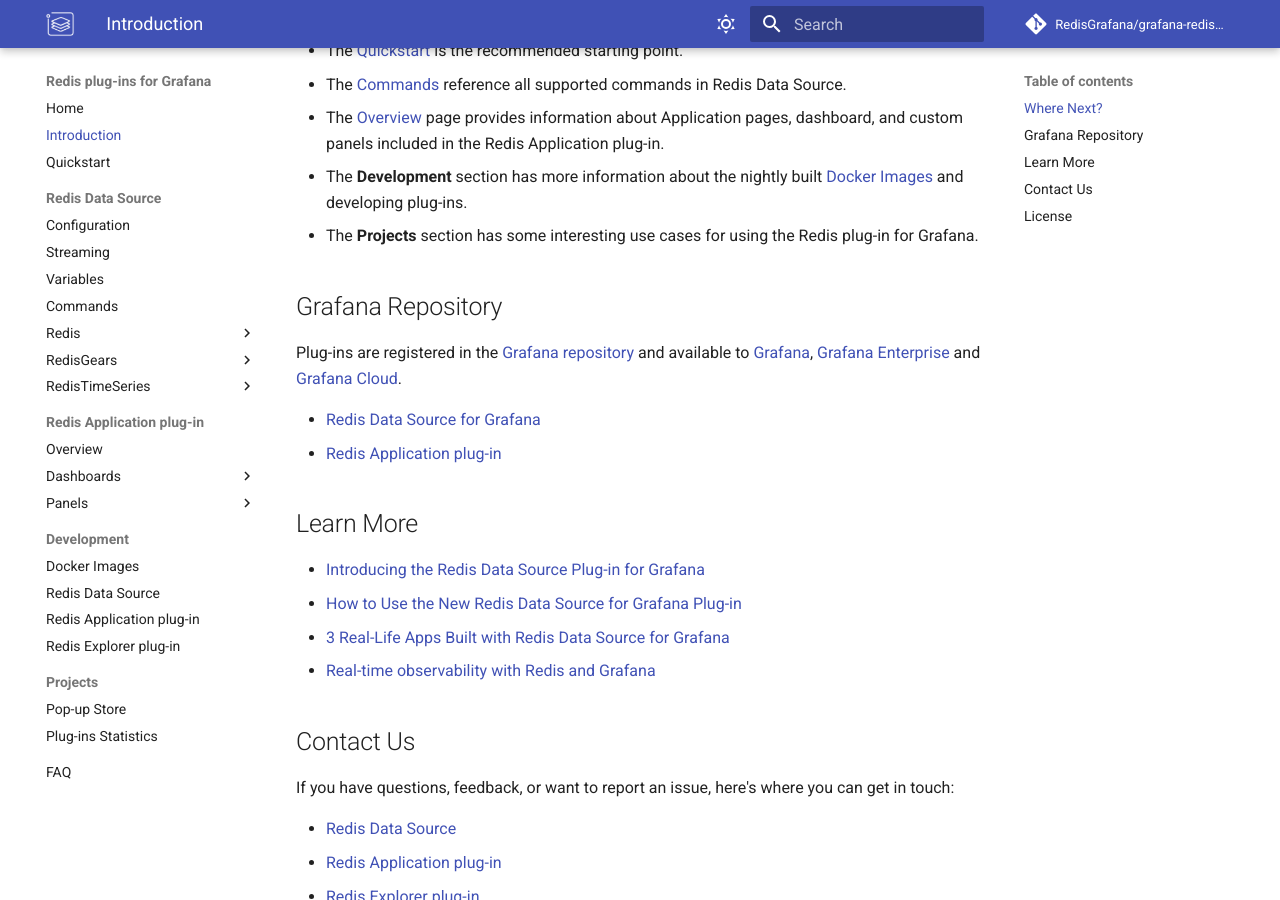
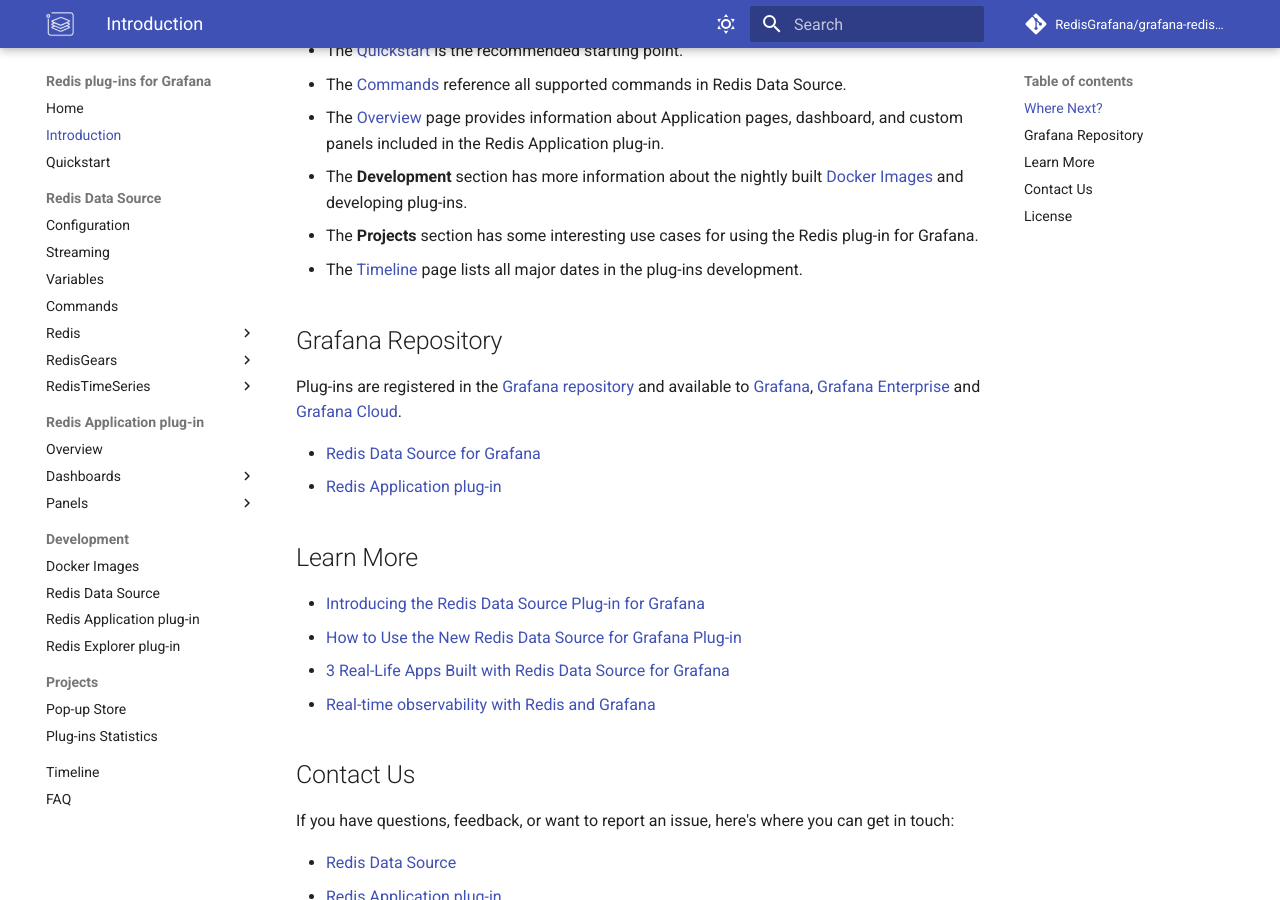
Before and after one commit to RedisGrafana/RedisGrafana, an MkDocs documentation site: the page built from docs/intro.md, in a window 1280 px wide and 900 px high, scrolled down 1343 px. Built offline with MkDocs 1.6.1 and Material for MkDocs 9.7.7, drawn with Linux system fonts in a browser that asks for light colours; comment, search, counter and statistics services are not loaded.

Commit message:
Add Announce and Timeline

```diff
--- a/docs/intro.md
+++ b/docs/intro.md
@@ -13,6 +13,7 @@
 - The [Overview](redis-app/overview.md) page provides information about Application pages, dashboard, and custom panels included in the Redis Application plug-in.
 - The **Development** section has more information about the nightly built [Docker Images](development/images.md) and developing plug-ins.
 - The **Projects** section has some interesting use cases for using the Redis plug-in for Grafana.
+- The [Timeline](timeline.md) page lists all major dates in the plug-ins development.
 
 ## Grafana Repository
 
--- /dev/null
+++ b/docs/overrides/content/dates.html
@@ -0,0 +1,358 @@
+<!-- Additional styles for timeline page -->
+<style>
+  section#timeline {
+    width: 80%;
+    margin: 20px auto;
+    position: relative;
+  }
+
+  section#timeline:before {
+    content: "";
+    display: block;
+    position: absolute;
+    left: 50%;
+    top: 0;
+    margin: 0 0 0 -1px;
+    width: 2px;
+    height: 100%;
+    background: var(--md-primary-fg-color);
+  }
+
+  section#timeline article {
+    width: 100%;
+    margin: 0 0 20px 0;
+    position: relative;
+  }
+
+  section#timeline article:after {
+    content: "";
+    display: block;
+    clear: both;
+  }
+
+  section#timeline article div.inner {
+    width: 40%;
+    float: left;
+    margin: 5px 0 0 0;
+    border-radius: 6px;
+  }
+
+  section#timeline article div.inner span.date {
+    display: block;
+    width: 64px;
+    height: 54px;
+    padding: 2px 0;
+    position: absolute;
+    top: 0;
+    left: 50%;
+    margin: 0 0 0 -32px;
+    border-radius: 100%;
+    font-weight: 600;
+    background: var(--md-default-bg-color);
+    color: var(--md-primary-fg-color);
+    border: 2px solid var(--md-primary-fg-color);
+    box-shadow: 0 0 0 7px var(--md-default-bg-color);
+  }
+
+  section#timeline article div.inner span.date span {
+    display: block;
+    text-align: center;
+  }
+
+  section#timeline article div.inner span.date span.month {
+    font-size: medium;
+  }
+
+  section#timeline article div.inner span.date span.year {
+    font-size: small;
+  }
+
+  section#timeline article div.inner h2 {
+    padding: 15px;
+    margin: 0;
+    color: #fff;
+    text-transform: uppercase;
+    font-weight: 400;
+    font-size: large;
+    border-radius: 6px 6px 0 0;
+    position: relative;
+  }
+
+  section#timeline article div.inner h2:after {
+    content: "";
+    position: absolute;
+    top: 20px;
+    right: -5px;
+    width: 10px;
+    height: 10px;
+    -webkit-transform: rotate(-45deg);
+  }
+
+  section#timeline article div.inner p {
+    padding: 15px;
+    margin: 0;
+    font-size: 14px;
+    background: var(--md-default-bg-color);
+    color: var(--md-default-fg-color);
+    border-radius: 0 0 6px 6px;
+  }
+
+  section#timeline article:nth-child(2n + 2) div.inner {
+    float: right;
+  }
+
+  section#timeline article:nth-child(2n + 2) div.inner h2:after {
+    left: -5px;
+  }
+
+  section#timeline article:nth-child(1n) div.inner h2 {
+    background: #e74c3c;
+  }
+  section#timeline article:nth-child(1n) div.inner h2:after {
+    background: #e74c3c;
+  }
+
+  section#timeline article:nth-child(2n) div.inner h2 {
+    background: #2ecc71;
+  }
+  section#timeline article:nth-child(2n) div.inner h2:after {
+    background: #2ecc71;
+  }
+
+  section#timeline article:nth-child(3n) div.inner h2 {
+    background: #e67e22;
+  }
+  section#timeline article:nth-child(3n) div.inner h2:after {
+    background: #e67e22;
+  }
+
+  section#timeline article:nth-child(4n) div.inner h2 {
+    background: #1abc9c;
+  }
+  section#timeline article:nth-child(4n) div.inner h2:after {
+    background: #1abc9c;
+  }
+
+  section#timeline article:nth-child(5n) div.inner h2 {
+    background: #9b59b6;
+  }
+  section#timeline article:nth-child(5n) div.inner h2:after {
+    background: #9b59b6;
+  }
+
+  section#timeline article:nth-child(6n) div.inner h2 {
+    background: #16a8ec;
+  }
+  section#timeline article:nth-child(6n) div.inner h2:after {
+    background: #16a8ec;
+  }
+</style>
+
+<section id="timeline">
+  <article>
+    <div class="inner">
+      <span class="date">
+        <span class="month">Apr</span>
+        <span class="year">2021</span>
+      </span>
+      <h2>Elevate your Redis experience with Redis plugins for Grafana</h2>
+      <p>
+        Mikhail Volkov will present Redis plug-in for Grafana at
+        <a target="_blank" href="https://redislabs.com/redisconf/"
+          >RedisConf 2021</a
+        >.
+      </p>
+    </div>
+  </article>
+  <article>
+    <div class="inner">
+      <span class="date">
+        <span class="month">Apr</span>
+        <span class="year">2021</span>
+      </span>
+      <h2>Redisgrafana.github.io</h2>
+      <p>
+        The initial release of documentation for Redis Data Source, Application
+        and Explorer plug-ins published on
+        <a href="https://redisgrafana.github.io"
+          >https://redisgrafana.github.io</a
+        >.
+      </p>
+    </div>
+  </article>
+  <article>
+    <div class="inner">
+      <span class="date">
+        <span class="month">Feb</span>
+        <span class="year">2021</span>
+      </span>
+      <h2>Redis Application plug-in 1.1.0</h2>
+      <p>
+        The first Application plug-in removed legacy Angular components and
+        moved to React. Introduced RedisGears Script Editor, Latency and Keys
+        consuming a lot of memory panels. <b>97%</b> Unit tests coverage.
+      </p>
+    </div>
+  </article>
+  <article>
+    <div class="inner">
+      <span class="date">
+        <span class="month">Feb</span>
+        <span class="year">2021</span>
+      </span>
+      <h2>Redis Data Source 1.3.1</h2>
+      <p>
+        Added <a target="_blank" href="https://redisgears.io">RedisGears</a>,
+        <a target="_blank" href="https://redisgraph.io">RedisGraph</a> and
+        <a target="_blank" href="https://redis.io/topics/streams-intro"
+          >Streams</a
+        >
+        commands. <b>94%</b> Unit tests coverage.
+      </p>
+    </div>
+  </article>
+  <article>
+    <div class="inner">
+      <span class="date">
+        <span class="month">Jan</span>
+        <span class="year">2021</span>
+      </span>
+      <h2>Redis Data Source 1.3.0</h2>
+      <p>
+        <a
+          href="https://github.com/RedisGrafana/grafana-redis-datasource/releases/tag/v1.3.0"
+          >Introduced Breaking Changes</a
+        >. Based on the latest version of Grafana 7.3. Added RediSearch
+        commands.
+      </p>
+    </div>
+  </article>
+  <article>
+    <div class="inner">
+      <span class="date">
+        <span class="month">Oct</span>
+        <span class="year">2020</span>
+      </span>
+      <h2>Real-time observability with Redis and Grafana</h2>
+      <p>
+        Mikhail Volkov and Alexey Smolyanyy presented
+        <a
+          target="_blank"
+          href="https://redislabs.com/blog/real-time-observability-with-redis-and-grafana/"
+          >Real-time observability with Redis and Grafana</a
+        >
+        and introduced Redis Application plug-in at
+        <a
+          target="_blank"
+          href="https://grafana.com/about/events/observabilitycon/"
+          >ObservabilityCON</a
+        >.
+      </p>
+    </div>
+  </article>
+  <article>
+    <div class="inner">
+      <span class="date">
+        <span class="month">Oct</span>
+        <span class="year">2020</span>
+      </span>
+      <h2>Redis Application plug-in 1.0.1</h2>
+      <p>
+        Initial release based on the latest version of Grafana 7.2. Provides
+        Redis CLI panel.
+      </p>
+    </div>
+  </article>
+  <article>
+    <div class="inner">
+      <span class="date">
+        <span class="month">Oct</span>
+        <span class="year">2020</span>
+      </span>
+      <h2>Redis Data Source 1.2.1</h2>
+      <p>
+        Based on the latest version of Grafana 7.2. Added support for
+        <a target="_blank" href="https://redis.io/topics/acl"> Redis 6 ACL</a>.
+        Moved to
+        <a target="_blank" href="https://github.com/RedisGrafana"
+          >RedisGrafana GitHub organization</a
+        >.
+      </p>
+    </div>
+  </article>
+  <article>
+    <div class="inner">
+      <span class="date">
+        <span class="month">Aug</span>
+        <span class="year">2020</span>
+      </span>
+      <h2>Redis Data Source 1.2.0</h2>
+      <p>
+        Introduced new
+        <a target="_blank" href="https://redistimeseries.io">RedisTimeSeries</a>
+        commands,
+        <a
+          target="_blank"
+          href="https://grafana.com/docs/grafana/latest/developers/plugins/build-a-streaming-data-source-plugin/"
+          >Streaming</a
+        >
+        and ARM64 platform support for IoT.
+      </p>
+    </div>
+  </article>
+  <article>
+    <div class="inner">
+      <span class="date">
+        <span class="month">July</span>
+        <span class="year">2020</span>
+      </span>
+      <h2>Redis Data Source 1.1.2</h2>
+      <p>
+        The first community signed data source
+        <a
+          target="_blank"
+          href="https://grafana.com/grafana/plugins/redis-datasource/"
+          >published in the Grafana repository</a
+        >. Based on the latest version of Grafana 7.1.
+      </p>
+    </div>
+  </article>
+  <article>
+    <div class="inner">
+      <span class="date">
+        <span class="month">May</span>
+        <span class="year">2020</span>
+      </span>
+      <h2>First commit</h2>
+      <p>
+        Itamar Haber did first commit with a prototype for
+        <a target="_blank" href="https://redistimeseries.io">RedisTimeSeries</a>
+        TS.RANGE command.
+      </p>
+    </div>
+  </article>
+  <article>
+    <div class="inner">
+      <span class="date">
+        <span class="month">May</span>
+        <span class="year">2020</span>
+      </span>
+      <h2>Grafana 7.0</h2>
+      <p>
+        Grafana Labs introduced
+        <a
+          href="https://grafana.com/docs/grafana/latest/whatsnew/whats-new-in-v7-0/"
+          target="_blank"
+          >Grafana 7.0</a
+        >
+        at
+        <a
+          href="https://grafana.com/about/events/grafanacon/2020/"
+          target="_blank"
+          >GrafanaCon 2020</a
+        >
+        with a new Backend plugins platform.
+      </p>
+    </div>
+  </article>
+</section>
--- a/docs/overrides/hero.html
+++ b/docs/overrides/content/hero.html
@@ -237,8 +237,11 @@
 
 <div class="top-hr">
   <div class="feature-item">
-    <h2><a href="/redis-datasource/configuration"
-      <img src="images/logo.png" /> Redis Data Source</a></h2>
+    <h2>
+      <a href="/redis-datasource/configuration">
+        <img src="images/logo.png" /> Redis Data Source</a
+      >
+    </h2>
     <p>Allows to connect to any Redis database On-Premises or in the Cloud.</p>
     <a
       href="https://github.com/RedisGrafana/grafana-redis-datasource"
--- a/docs/overrides/home.html
+++ b/docs/overrides/home.html
@@ -1,7 +1,7 @@
 {% extends "main.html" %}
 
 <!-- Render hero under tabs -->
-{% block tabs %} {{ super() }} {% include "hero.html" %} {% endblock %}
+{% block tabs %} {{ super() }} {% include "content/hero.html" %} {% endblock %}
 
 <!-- Content -->
 {% block content %}{% endblock %}
--- a/docs/overrides/main.html
+++ b/docs/overrides/main.html
@@ -1,21 +1,26 @@
-{% extends "base.html" %} {% block extrahead %} {% set title = config.site_name
-%} {% if page and page.title and not page.is_homepage %} {% set title =
-config.site_name ~ " - " ~ page.title | striptags %} {% endif %} {% set image =
-config.site_url ~ 'images/logo.png' %}
+{% extends "base.html" %}
+
+<!-- Extra header -->
+{% block extrahead %} {% set title = config.site_name %} {% if page and
+page.title and not page.is_homepage %} {% set title = config.site_name ~ " - " ~
+page.title | striptags %} {% endif %} {% set image = config.site_url ~
+'images/logo.png' %}
 <meta property="og:type" content="website" />
 <meta property="og:title" content="{{ title }}" />
 <meta property="og:description" content="{{ config.site_description }}" />
 <meta property="og:url" content="{{ page.canonical_url }}" />
 <meta property="og:image" content="{{ image }}" />
-<meta property="og:image:type" content="image/png" />
-<meta property="og:image:width" content="1080" />
-<meta property="og:image:height" content="568" />
 <meta name="twitter:card" content="summary_large_image" />
 <meta name="twitter:title" content="{{ title }}" />
+<meta name="twitter:site" content="@mikhailvolkov" />
+<meta name="twitter:creator" content="@mikhailvolkov" />
 <meta name="twitter:description" content="{{ config.site_description }}" />
 <meta name="twitter:image" content="{{ image }}" />
-{% endblock %} {% block announce %} Elevate your Redis experience with Redis
-plugins for Grafana at
+{% endblock %}
+
+<!-- Announce -->
+{% block announce %} Elevate your Redis experience with Redis plugins for
+Grafana at
 <a class="redisconf" target="_blank" href="https://redislabs.com/redisconf/"
   >RedisConf 2021</a
 >. {% endblock %}
--- /dev/null
+++ b/docs/overrides/timeline.html
@@ -0,0 +1,7 @@
+{% extends "main.html" %}
+
+<!-- Content -->
+{% block content %}{% include "content/dates.html" %}{% endblock %}
+
+<!-- Application footer -->
+{% block footer %}{% endblock %}
--- a/mkdocs.yml
+++ b/mkdocs.yml
@@ -83,6 +83,7 @@
   - "Projects":
       - "Pop-up Store": "projects/pop-up-store.md"
       - "Plug-ins Statistics": "projects/grafana-stats.md"
+  - "Timeline": "timeline.md"
   - "FAQ": "faq.md"
 
 markdown_extensions:
```
Also changed, not shown: docs/timeline.md (added, +3 -0 lines), 1 other file.
